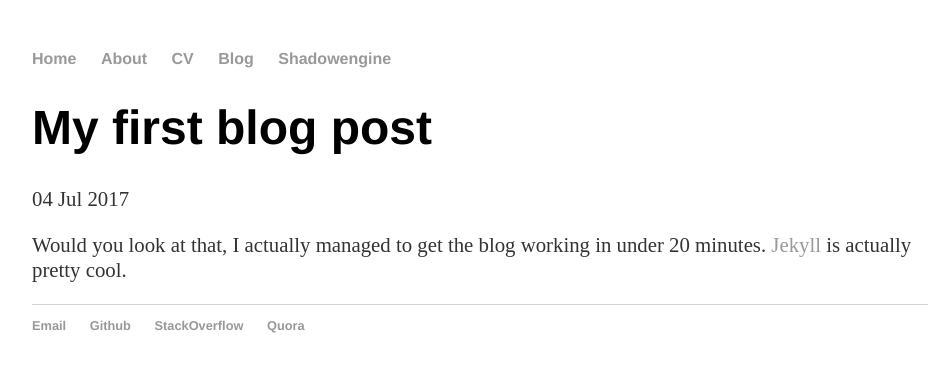
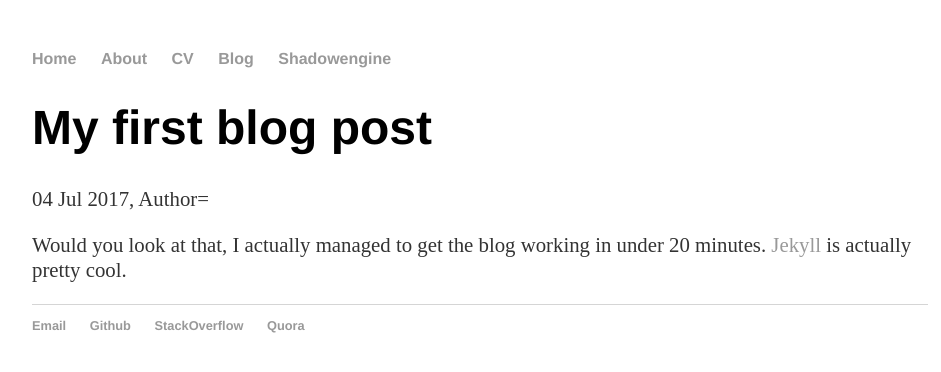
Before and after one commit to ShadowWarden/shadowwarden.github.io, a Jekyll site: the page built from _posts/2017-07-04-first-blog.md, in a window 1280 px wide. Shown: the top 372 px of the page, without its empty margins (160-1101 px from the left). Built offline with Jekyll 4.4.1, drawn with Linux system fonts in a browser that asks for light colours.

Commit message:
Changed Blog layout to include author name

```diff
--- a/_layouts/post.html
+++ b/_layouts/post.html
@@ -2,7 +2,7 @@
 layout: default
 ---
 <h1>{{ page.title }}</h1>
-<p class="meta">{{ page.date | date_to_string }}</p>
+<p class="meta">{{ page.date | date_to_string }}, Author={{ page.author }}</p>
 
 <div class="post">
 	{{ content }}
```
